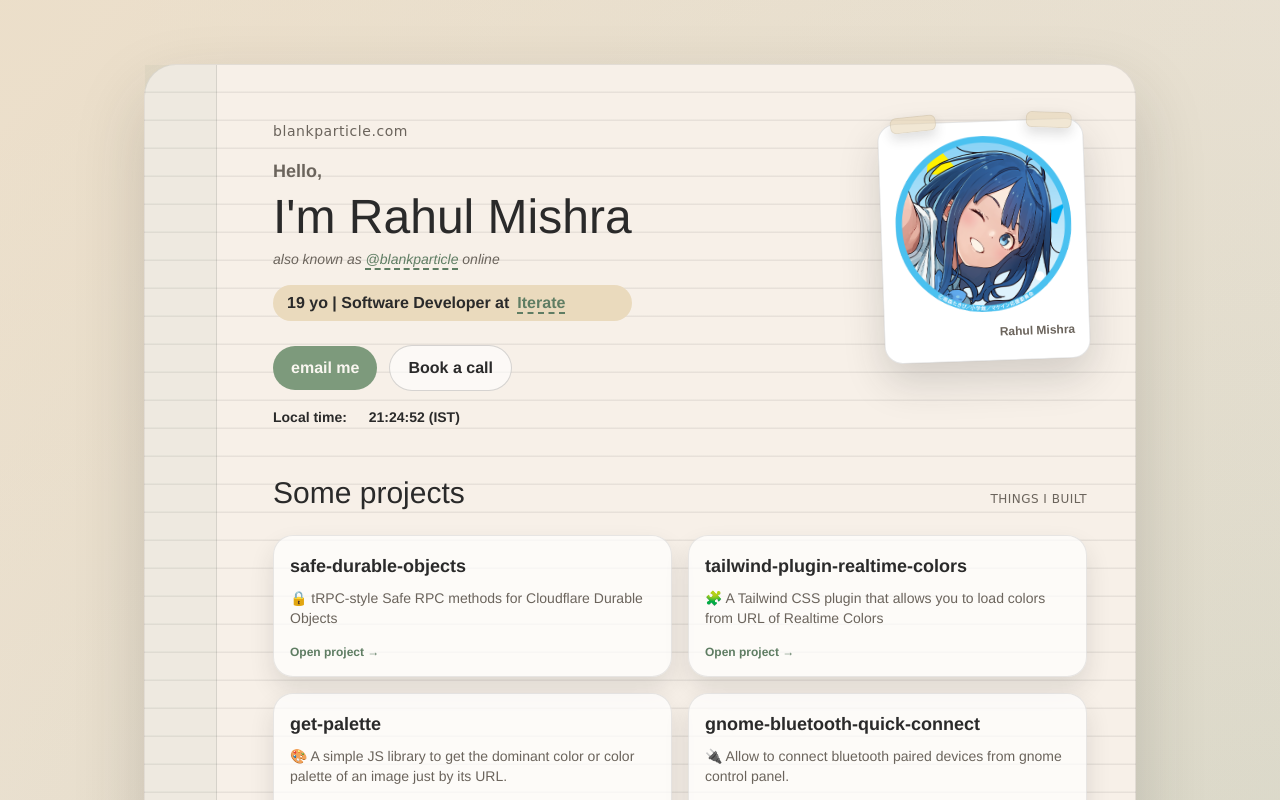
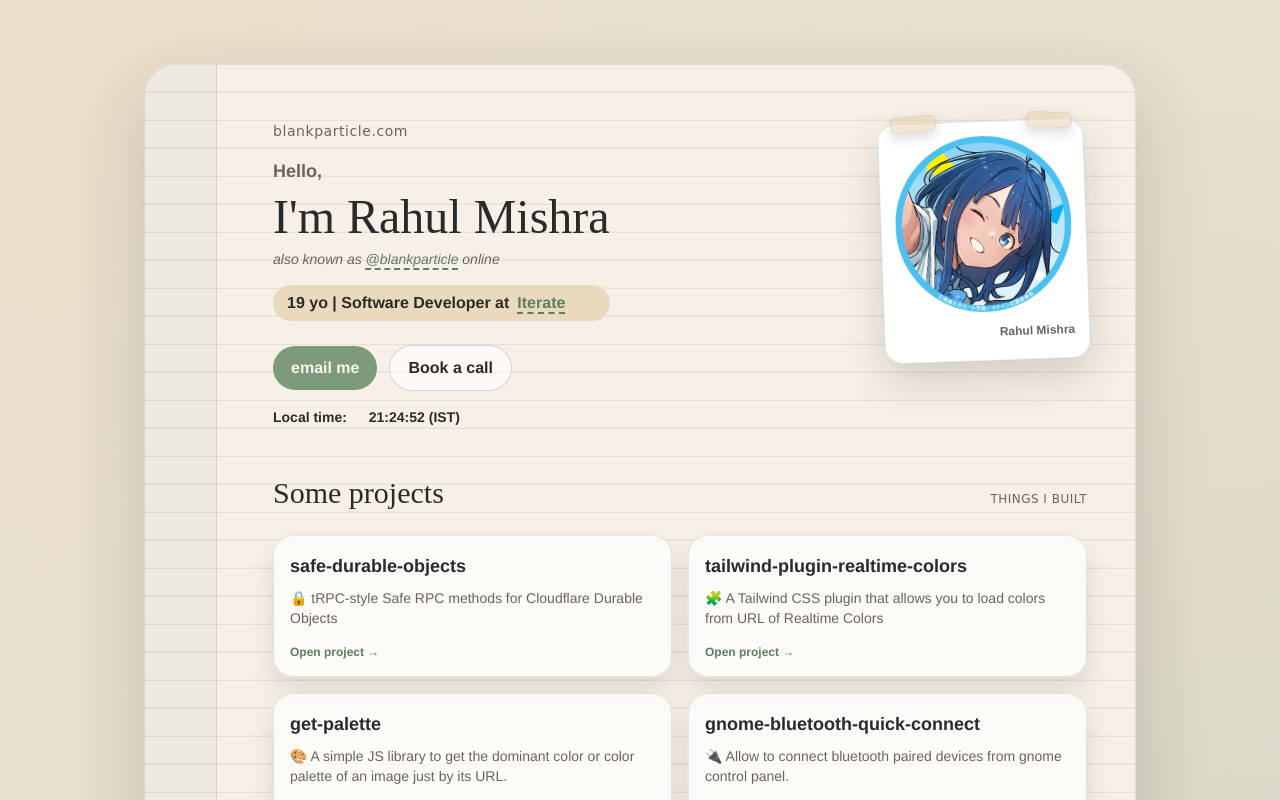
Before and after one commit to BlankParticle/www, a SvelteKit app: page / in a window 1280 px wide. Shown: the top 800 px of the page. Built offline with nearby package versions, Linux system fonts and the light colour scheme; what tailwindcss-spring would draw is missing.

Commit message:
fix: css issues and less font bundle

```diff
--- a/package.json
+++ b/package.json
@@ -30,6 +30,7 @@
     "prettier": "^3.8.1",
     "prettier-plugin-svelte": "^3.5.0",
     "prettier-plugin-tailwindcss": "^0.7.2",
+    "prettier-plugin-tailwindcss-canonical-classes": "^0.1.3",
     "react": "^19.2.4",
     "svelte": "^5.53.6",
     "svelte-check": "^4.4.4",
--- a/pnpm-workspace.yaml
+++ b/pnpm-workspace.yaml
@@ -1,5 +1,5 @@
 onlyBuiltDependencies:
-  - '@tailwindcss/oxide'
+  - "@tailwindcss/oxide"
   - esbuild
   - sharp
   - workerd
--- a/src/app.css
+++ b/src/app.css
@@ -1,11 +1,11 @@
 @import "tailwindcss";
-@import "@fontsource/stix-two-text/400.css";
-@import "@fontsource/stix-two-text/600.css";
-@import "@fontsource/stix-two-text/700.css";
-@import "@fontsource/source-sans-3/400.css";
-@import "@fontsource/source-sans-3/600.css";
-@import "@fontsource/source-sans-3/700.css";
-@import "@fontsource/caveat/500.css";
+@import "@fontsource/stix-two-text/latin-400.css";
+@import "@fontsource/stix-two-text/latin-600.css";
+@import "@fontsource/stix-two-text/latin-700.css";
+@import "@fontsource/source-sans-3/latin-400.css";
+@import "@fontsource/source-sans-3/latin-600.css";
+@import "@fontsource/source-sans-3/latin-700.css";
+@import "@fontsource/caveat/latin-500.css";
 
 @plugin "tailwindcss-spring";
 
@@ -67,113 +67,3 @@
     --shadow: 0 30px 70px rgba(42, 42, 42, 0.18);
   }
 }
-
-@utility smooth {
-  @apply transition-all duration-500 ease-in-out;
-}
-
-@layer components {
-  .notebook-sheet {
-    position: relative;
-    background-color: var(--paper);
-    background-image: repeating-linear-gradient(
-      to bottom,
-      transparent 0,
-      transparent 26px,
-      var(--line) 27px,
-      var(--line) 28px
-    );
-    border: 1px solid rgba(42, 42, 42, 0.1);
-    border-radius: 32px;
-    box-shadow: var(--shadow);
-  }
-
-  .notebook-sheet::before {
-    content: "";
-    position: absolute;
-    inset: 0 auto 0 0;
-    width: 72px;
-    background: rgba(125, 154, 124, 0.08);
-    border-right: 1px solid rgba(42, 42, 42, 0.12);
-    pointer-events: none;
-  }
-
-  .ink-label {
-    font-family: var(--font-note);
-    color: var(--ink-muted);
-    letter-spacing: 0.04em;
-  }
-
-  .ink-link {
-    color: var(--accent-strong);
-    text-decoration: underline;
-    text-decoration-style: dashed;
-    text-underline-offset: 4px;
-    text-decoration-thickness: 1.5px;
-  }
-
-  .summary-pill {
-    display: inline-flex;
-    align-items: center;
-    gap: 8px;
-    border-radius: 999px;
-    background: color-mix(in srgb, var(--peach) 85%, #fff);
-    padding: 6px 14px;
-    font-weight: 600;
-  }
-
-  .polaroid {
-    position: relative;
-    background: #fff;
-    border: 1px solid rgba(42, 42, 42, 0.12);
-    border-radius: 18px;
-    padding: 14px 14px 20px;
-    box-shadow: 0 18px 40px rgba(42, 42, 42, 0.18);
-  }
-
-  .tape {
-    position: absolute;
-    width: 46px;
-    height: 16px;
-    background: rgba(230, 211, 177, 0.55);
-    border: 1px solid rgba(42, 42, 42, 0.08);
-    border-radius: 6px;
-    box-shadow: 0 6px 12px rgba(42, 42, 42, 0.15);
-  }
-
-  .tape-left {
-    top: -8px;
-    left: 12px;
-    transform: rotate(-4deg);
-  }
-
-  .tape-right {
-    top: -8px;
-    right: 10px;
-    transform: rotate(4deg);
-  }
-
-  .note-card {
-    background: rgba(255, 255, 255, 0.7);
-    border: 1px solid rgba(42, 42, 42, 0.1);
-    border-radius: 20px;
-    box-shadow: 0 12px 24px rgba(42, 42, 42, 0.12);
-  }
-
-  .cta-primary {
-    background: var(--accent);
-    color: #f9f6f0;
-    border-radius: 999px;
-    padding: 10px 18px;
-    font-weight: 700;
-  }
-
-  .cta-secondary {
-    border: 1px solid rgba(42, 42, 42, 0.18);
-    border-radius: 999px;
-    padding: 10px 18px;
-    font-weight: 600;
-    color: var(--ink);
-    background: rgba(255, 255, 255, 0.6);
-  }
-}
--- a/src/routes/+page.svelte
+++ b/src/routes/+page.svelte
@@ -34,29 +34,48 @@
 </script>
 
 <main class="mx-auto max-w-5xl px-4 py-10 sm:py-16">
-  <div class="notebook-sheet px-6 py-10 sm:px-12 sm:py-14">
+  <div
+    class="relative overflow-hidden rounded-[32px] border border-[rgba(42,42,42,0.1)] bg-(--paper) [background-image:repeating-linear-gradient(to_bottom,transparent_0,transparent_26px,var(--line)_27px,var(--line)_28px)] px-6 py-10 shadow-(--shadow) before:pointer-events-none before:absolute before:inset-y-0 before:left-0 before:w-[72px] before:rounded-l-[32px] before:border-r before:border-r-[rgba(42,42,42,0.12)] before:bg-[rgba(125,154,124,0.08)] sm:px-12 sm:py-14"
+  >
     <div class="relative z-10 flex flex-col gap-12 pl-16 sm:pl-20">
       <header class="flex flex-col gap-10 md:flex-row md:items-start md:justify-between">
         <div class="flex flex-col gap-4">
-          <span class="ink-label text-sm">blankparticle.com</span>
+          <span class="font-[family-name:var(--font-note)] text-sm tracking-[0.04em] text-(--ink-muted)"
+            >blankparticle.com</span
+          >
           <div class="flex flex-col gap-2">
-            <span class="text-lg font-semibold text-[color:var(--ink-muted)]">Hello,</span>
-            <h1 class="text-4xl font-[var(--font-display)] sm:text-5xl">I'm Rahul Mishra</h1>
-            <p class="text-sm text-[color:var(--ink-muted)] italic">
-              also known as <a href="/gh" class="ink-link">@blankparticle</a> online
+            <span class="text-lg font-semibold text-(--ink-muted)">Hello,</span>
+            <h1 class="font-[family-name:var(--font-display)] text-4xl sm:text-5xl">I'm Rahul Mishra</h1>
+            <p class="text-sm text-(--ink-muted) italic">
+              also known as
+              <a
+                href="/gh"
+                class="text-(--accent-strong) underline decoration-dashed [text-decoration-thickness:1.5px] underline-offset-4"
+                >@blankparticle</a
+              >
+              online
             </p>
           </div>
-          <p class="summary-pill text-sm text-[color:var(--ink)] sm:text-base">
+          <p
+            class="inline-flex items-center gap-2 rounded-full bg-[color-mix(in_srgb,var(--peach)_85%,#fff)] px-[14px] py-[6px] text-sm font-semibold text-(--ink) sm:text-base"
+          >
             {age} yo | Software Developer at
-            <a href="https://iterate.com" class="ink-link" target="_blank" rel="noopener noreferrer"> Iterate </a>
+            <a
+              href="https://iterate.com"
+              class="text-(--accent-strong) underline decoration-dashed [text-decoration-thickness:1.5px] underline-offset-4"
+              target="_blank"
+              rel="noopener noreferrer"
+            >
+              Iterate
+            </a>
           </p>
           <div class="flex flex-wrap items-center gap-3 pt-2">
             <button
               type="button"
-              class="cta-primary smooth hover:scale-[1.02] hover:bg-[color:var(--accent-strong)]"
+              class="rounded-full bg-(--accent) px-[18px] py-[10px] font-bold text-[#f9f6f0] transition-all duration-500 ease-in-out hover:scale-[1.02] hover:bg-(--accent-strong)"
               aria-live="polite"
               aria-atomic="true"
-              on:click={copyEmail}
+              onclick={copyEmail}
             >
               {#if copied}
                 <Confirm />
@@ -66,47 +85,55 @@
             </button>
             <a
               href="/cal"
-              class="cta-secondary smooth hover:border-[color:var(--accent)] hover:text-[color:var(--accent-strong)]"
+              class="rounded-full border border-[rgba(42,42,42,0.18)] bg-[rgba(255,255,255,0.6)] px-[18px] py-[10px] font-semibold text-(--ink) transition-all duration-500 ease-in-out hover:border-(--accent) hover:text-(--accent-strong)"
             >
               Book a call
             </a>
           </div>
-          <p class="text-sm font-semibold text-[color:var(--ink)]">
-            Local time: <span class="text-[color:var(--ink)]"><LiveTime /></span> (IST)
+          <p class="text-sm font-semibold text-(--ink)">
+            Local time: <span class="text-(--ink)"><LiveTime /></span> (IST)
           </p>
         </div>
         <div class="flex flex-col items-start gap-4 md:items-end">
-          <figure class="polaroid -rotate-2">
-            <span class="tape tape-left" aria-hidden="true"></span>
-            <span class="tape tape-right" aria-hidden="true"></span>
+          <figure
+            class="relative -rotate-2 rounded-[18px] border border-[rgba(42,42,42,0.12)] bg-white px-[14px] pt-[14px] pb-5 shadow-[0_18px_40px_rgba(42,42,42,0.18)]"
+          >
+            <span
+              class="absolute top-[-8px] left-3 h-4 w-[46px] rotate-[-4deg] rounded-[6px] border border-[rgba(42,42,42,0.08)] bg-[rgba(230,211,177,0.55)] shadow-[0_6px_12px_rgba(42,42,42,0.15)]"
+              aria-hidden="true"
+            ></span>
+            <span
+              class="absolute top-[-8px] right-[10px] h-4 w-[46px] rotate-[4deg] rounded-[6px] border border-[rgba(42,42,42,0.08)] bg-[rgba(230,211,177,0.55)] shadow-[0_6px_12px_rgba(42,42,42,0.15)]"
+              aria-hidden="true"
+            ></span>
             <img
               src="/me.png"
               alt="Current pfp of BlankParticle"
               class="size-36 rounded-xl object-cover select-none sm:size-44"
             />
-            <figcaption class="mt-3 text-right text-xs font-semibold text-[color:var(--ink-muted)]">
-              Rahul Mishra
-            </figcaption>
+            <figcaption class="mt-3 text-right text-xs font-semibold text-(--ink-muted)">Rahul Mishra</figcaption>
           </figure>
         </div>
       </header>
 
       <section class="flex flex-col gap-6">
         <div class="flex flex-wrap items-baseline justify-between gap-4">
-          <h2 class="text-2xl font-[var(--font-display)] sm:text-3xl">Some projects</h2>
-          <span class="ink-label text-xs uppercase">things I built</span>
+          <h2 class="font-[family-name:var(--font-display)] text-2xl sm:text-3xl">Some projects</h2>
+          <span class="font-[family-name:var(--font-note)] text-xs tracking-[0.04em] text-(--ink-muted) uppercase"
+            >things I built</span
+          >
         </div>
         <div class="grid gap-4 md:grid-cols-2">
           {#each data.projects as project}
             <a
-              class="note-card flex flex-col gap-2 p-4 smooth hover:-translate-y-1 hover:shadow-[0_18px_30px_rgba(42,42,42,0.16)]"
+              class="flex flex-col gap-2 rounded-[20px] border border-[rgba(42,42,42,0.1)] bg-[rgba(255,255,255,0.7)] p-4 shadow-[0_12px_24px_rgba(42,42,42,0.12)] transition-all duration-500 ease-in-out hover:-translate-y-1 hover:shadow-[0_18px_30px_rgba(42,42,42,0.16)]"
               href={project.url}
               target="_blank"
               rel="noopener noreferrer"
             >
-              <span class="text-lg font-semibold text-[color:var(--ink)]">{project.title}</span>
-              <span class="text-sm text-[color:var(--ink-muted)]">{project.description}</span>
-              <span class="mt-2 text-xs font-semibold text-[color:var(--accent-strong)]"> Open project → </span>
+              <span class="text-lg font-semibold text-(--ink)">{project.title}</span>
+              <span class="text-sm text-(--ink-muted)">{project.description}</span>
+              <span class="mt-2 text-xs font-semibold text-(--accent-strong)"> Open project → </span>
             </a>
           {/each}
         </div>
@@ -114,13 +141,15 @@
 
       <section class="flex flex-col gap-5">
         <div class="flex flex-wrap items-baseline justify-between gap-4">
-          <h2 class="text-2xl font-[var(--font-display)] sm:text-3xl">Find me around</h2>
-          <span class="ink-label text-xs uppercase">social links</span>
+          <h2 class="font-[family-name:var(--font-display)] text-2xl sm:text-3xl">Find me around</h2>
+          <span class="font-[family-name:var(--font-note)] text-xs tracking-[0.04em] text-(--ink-muted) uppercase"
+            >social links</span
+          >
         </div>
         <div class="flex flex-wrap gap-3">
           {#each Object.entries(socials) as [link, name]}
             <a
-              class="note-card px-4 py-2 text-sm font-semibold text-[color:var(--ink)] smooth hover:-translate-y-0.5 hover:border-[color:var(--accent)]"
+              class="rounded-[20px] border border-[rgba(42,42,42,0.1)] bg-[rgba(255,255,255,0.7)] px-4 py-2 text-sm font-semibold text-(--ink) shadow-[0_12px_24px_rgba(42,42,42,0.12)] transition-all duration-500 ease-in-out hover:-translate-y-0.5 hover:border-(--accent)"
               href={`/${link}`}
               target="_blank"
               rel="noopener noreferrer"
@@ -132,10 +161,22 @@
       </section>
 
       <footer
-        class="flex flex-wrap items-center justify-between gap-3 border-t border-[color:var(--line)] pt-6 text-xs text-[color:var(--ink-muted)]"
+        class="flex flex-wrap items-center justify-between gap-3 border-t border-(--line) pt-6 text-xs text-(--ink-muted)"
       >
-        <a href="/gh/www" class="ink-link" target="_blank" rel="noopener noreferrer"> Made with 💚 by BlankParticle </a>
-        <a href="https://svelte.dev" class="ink-link" target="_blank" rel="noopener noreferrer">
+        <a
+          href="/gh/www"
+          class="text-(--accent-strong) underline decoration-dashed [text-decoration-thickness:1.5px] underline-offset-4"
+          target="_blank"
+          rel="noopener noreferrer"
+        >
+          Made with 💚 by BlankParticle
+        </a>
+        <a
+          href="https://svelte.dev"
+          class="text-(--accent-strong) underline decoration-dashed [text-decoration-thickness:1.5px] underline-offset-4"
+          target="_blank"
+          rel="noopener noreferrer"
+        >
           🍀 Powered by SvelteKit
         </a>
       </footer>
```
Also changed, not shown: 2 other files (tests, documents, lock files or other folders).
